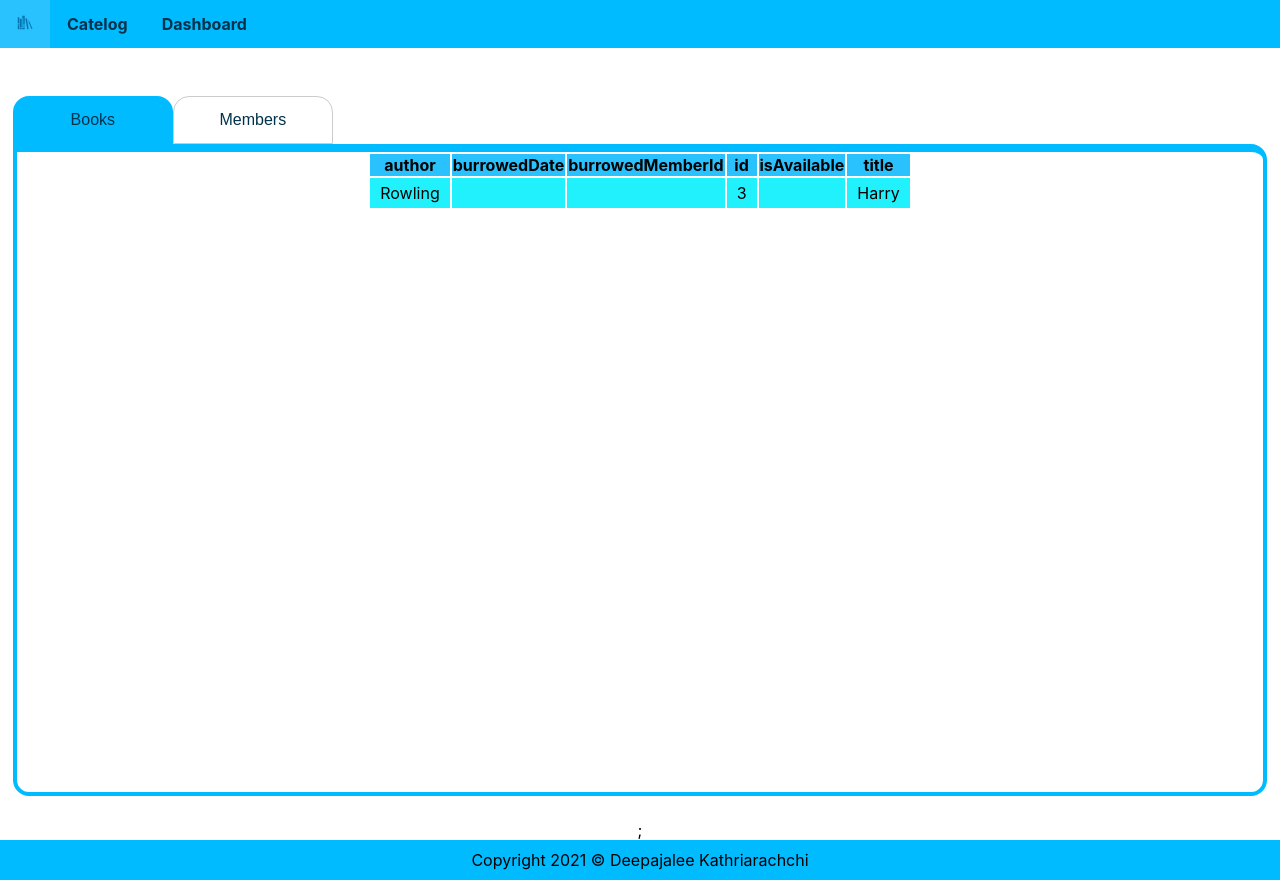
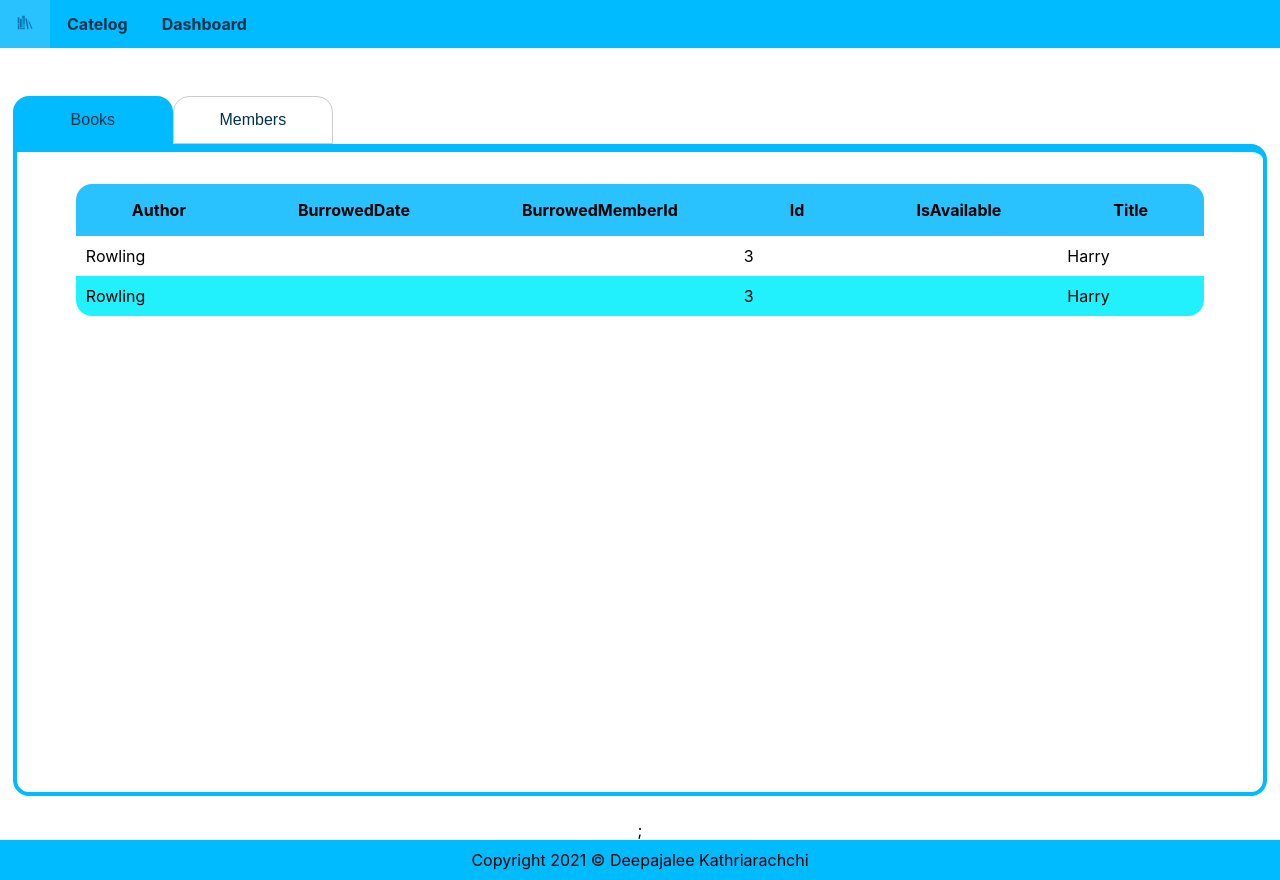
Before and after one commit to deepanjalee/lms, a React (Create React App) app: page / in a window 1280 px wide. Built offline with nearby package versions, Linux system fonts and the light colour scheme; no server answers.

Commit message:
prepare styles of table

```diff
--- a/src/components/CommonComponent.js
+++ b/src/components/CommonComponent.js
@@ -2,7 +2,8 @@ import styled from "styled-components";
 
 export const FluidContainer = styled.div`
 display:flex;
-justify-content: center;
+justify-content: 'space-around';
 align-items: center;
 flex-direction: column;
+
 `;
--- a/src/components/Table.js
+++ b/src/components/Table.js
@@ -1,19 +1,28 @@
 import styled from "styled-components";
+
+import {capitalizeFirst} from "../shared/utils"
 
 
 const StyledTable = styled.table`
+margin-top: 2em;
+border-collapse: collapse;
+  border-radius: 1em;
+  overflow: hidden;
 border: none;
-border-collapse: separate;
+
 th,td{
     border: none;
+    padding: 1em 3.5em;
+
+
 }
 
 td{
-    padding: 5px 10px;
+    padding: 10px 10px;
 }
 
 tbody tr{
-    :nth-child(odd) {
+    :nth-child(even) {
         background-color: ${props => props.theme.primary.links};
     }
 
@@ -38,7 +47,7 @@ const TableMarkUp = ({ titles, data }) => (
         <thead>
             <tr>
                 {titles.map((title, index) => (
-                    <th key={index}>{title}</th>
+                    <th key={index}>{capitalizeFirst(title)}</th>
                 ))}
             </tr>
         </thead>
--- a/src/containers/Dashboard/Books.js
+++ b/src/containers/Dashboard/Books.js
@@ -14,7 +14,16 @@ const Books = ({ catelog }) => {
         id: "3",
         isAvailable: true,
         title: "Harry",
-    }]
+    },
+    {
+        author: "Rowling",
+        burrowedDate: "",
+        burrowedMemberId: "",
+        id: "3",
+        isAvailable: true,
+        title: "Harry",
+    }
+]
     return (
         <FluidContainer>
             <Table data={upadteCategory} />
--- /dev/null
+++ b/src/shared/utils.js
@@ -0,0 +1,3 @@
+export function capitalizeFirst(string){
+    return string.charAt(0).toUpperCase() + string.slice(1)
+}
```
